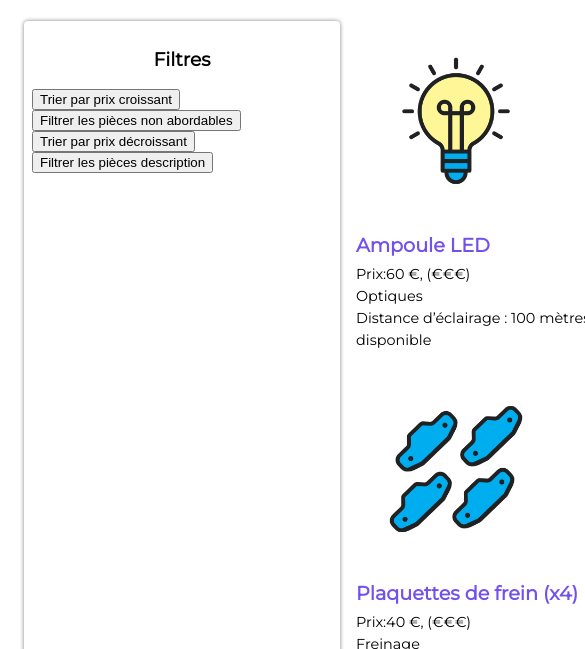
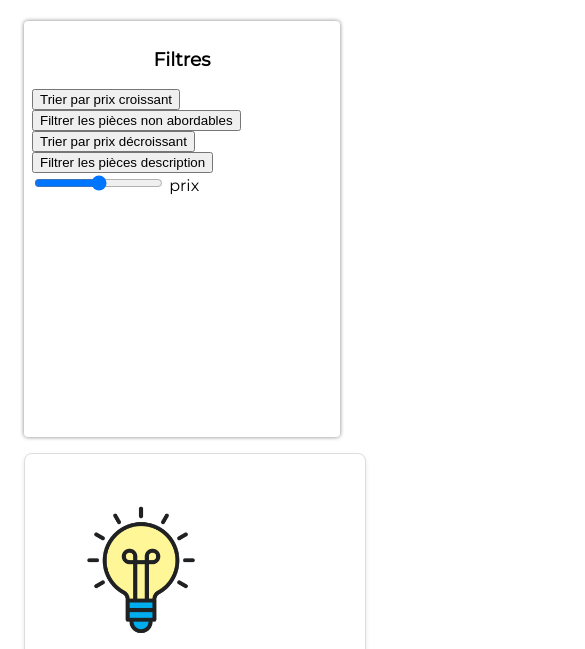
Before and after one commit to clementR97/JSDOM, a website: page index.html in a window 390 px wide. Shown: the part 195-844 px from the top of the page, 585 px wide, since content can reach past the window. Drawn offline with Linux system fonts and the light colour scheme.

Commit message:
Ajout d'un curseur pour filtrer les pièces automobiles par prix dans index.html. Mise à jour de pieces.js pour intégrer la génération dynamique des fiches produits en fonction des filtres appliqués.

```diff
--- a/index.html
+++ b/index.html
@@ -23,6 +23,17 @@
 				<br>
 				<button class="btn-filtrer-descrip">Filtrer les pièces description</button>
 
+				<div>
+				<input
+					type="range"
+					id="prix"
+					name="prix"
+					min="0"
+					max="60"
+
+					step="5" />
+  				 <label for="cowbell">prix</label>
+				</div>
 			</section>
 
 			<!-- Fiches produits -->
--- a/pieces.js
+++ b/pieces.js
@@ -1,81 +1,198 @@
-// Récupération des pièces depuis le fichier JSON
-const reponse = await fetch("pieces-autos.json");
-const pieces = await reponse.json();
-//const article = pieces[0];
-for(const article of pieces){
-const imageElement = document.createElement("img");
-imageElement.src = article.image;
+// // Récupération des pièces depuis le fichier JSON
+// const reponse = await fetch("pieces-autos.json");
+// const pieces = await reponse.json();
+// //const article = pieces[0];
+// for(const article of pieces){
+// const imageElement = document.createElement("img");
+// imageElement.src = article.image;
 
-const nomElement = document.createElement("h2");
-nomElement.innerText = article.nom;
+// const nomElement = document.createElement("h2");
+// nomElement.innerText = article.nom;
 
-const prixElement = document.createElement("p");
-prixElement.innerText = `Prix:${article.prix} €, (${article.prix<35?"€":"€€€"}) `;
+// const prixElement = document.createElement("p");
+// prixElement.innerText = `Prix:${article.prix} €, (${article.prix<35?"€":"€€€"}) `;
 
-const categorieElement = document.createElement("p");
-categorieElement.innerText = `${article.categorie??"(aucune catégorie)"}`;
+// const categorieElement = document.createElement("p");
+// categorieElement.innerText = `${article.categorie??"(aucune catégorie)"}`;
 
-const descriptionArticle = document.createElement("p");
-descriptionArticle.innerText = `${article.description??"(aucune description)"}`;
+// const descriptionArticle = document.createElement("p");
+// descriptionArticle.innerText = `${article.description??"(aucune description)"}`;
 
-const disponibiliter = document.createElement("p");
-disponibiliter.innerText = `${article.disponibilite?"disponible":"non disponible"}`;
+// const disponibiliter = document.createElement("p");
+// disponibiliter.innerText = `${article.disponibilite?"disponible":"non disponible"}`;
 
-// creer une div
-const div = document.createElement("div")
+// // creer une div
+// const div = document.createElement("div")
 
-const sectionFiches = document.querySelector(".fiches");
+// const sectionFiches = document.querySelector(".fiches");
 
-sectionFiches.appendChild(div);
+// sectionFiches.appendChild(div);
 
-div.appendChild(imageElement)
-div.appendChild(nomElement)
-div.appendChild(prixElement)
-div.appendChild(categorieElement)
-div.appendChild(descriptionArticle)
-div.appendChild(disponibiliter)
+// div.appendChild(imageElement)
+// div.appendChild(nomElement)
+// div.appendChild(prixElement)
+// div.appendChild(categorieElement)
+// div.appendChild(descriptionArticle)
+// div.appendChild(disponibiliter)
+// }
+
+// const trier = document.querySelector(".btn-trier");
+// trier.addEventListener("click",function(){
+//     const piecesOrdonnees = Array.from(pieces);
+//     piecesOrdonnees.sort(function(a,b){
+//         return a.prix - b.prix;
+//     });
+//     console.log(piecesOrdonnees);
+// })
+
+// // const filtre = document.querySelector(".btn-filtrer");
+// // filtre.addEventListener("click",function(){
+
+// //     const piecesFilter = pieces.filtre(function(piece){
+// //         return piece.prix <= 35;
+// //     });
+
+// // });
+// const boutonFiltrer = document.querySelector(".btn-filtrer");
+
+// boutonFiltrer.addEventListener("click", function () {
+//    const piecesFiltrees = pieces.filter(function (piece) {
+//        return piece.prix <= 35;
+//    });
+//    console.log(piecesFiltrees)
+//  } );
+
+//  const triedecroisant = document.querySelector(".btn-trier-decroi");
+//  triedecroisant.addEventListener("click",()=>{
+
+//     const piecesdecroisant = pieces.sort((a,b)=>{
+//         return b.prix - a.prix;
+//     });
+//     console.log(piecesdecroisant);
+//  });
+
+//  const filtredescription = document.querySelector(".btn-filtrer-descrip");
+//  filtredescription.addEventListener("click",()=>{
+
+//     const piecesFiltrees = pieces.filter((piece)=>{
+//         return piece.description;
+//     })
+//     console.log(piecesFiltrees);
+//  });
+
+
+//  const noms = pieces.map(piece => piece.nom);
+//  for(let i=pieces.length-1 ;i>=0 ;i--){
+//     if(pieces[i].prix > 35){
+//         noms.splice(i,1);
+//     }
+//  }
+//  console.log(noms);
+
+//  const nomDisponible = pieces.map(piece => piece.nom);
+//  const prixDisponible = pieces.map(piece => piece.prix);
+//  const disponiblePiece = pieces.map(piece=>piece.disponibilite);
+//  for(let i = pieces.length-1; i>=0;i--){
+//     if(disponiblePiece[i]== false){
+//         nomDisponible.splice(i,1);
+//         prixDisponible.splice(i,1);
+
+//     }
+//  }
+
+
+
+
+
+// const listeUl = document.createElement('ul');
+// const disponibleElements = document.createElement('ul');
+
+// for(let i=0; i< noms.length; i++){
+//     const listeLi = document.createElement('li');
+//     const listeElements = document.createElement('li');
+//     listeLi.innerText = `${noms[i]}`
+
+//     listeElements.innerText = `${nomDisponible[i]} - ${prixDisponible[i].toFixed(2)}€`
+//     listeUl.appendChild(listeLi);
+//     disponibleElements.appendChild(listeElements);
+// }
+// document.querySelector('.abordable').appendChild(listeUl)
+// document.querySelector('.disponibles').appendChild(disponibleElements)
+// document.querySelector(".fiches").innerHTML = '';
+
+
+const pieces = await fetch("pieces-autos.json").then(pieces=>pieces.json());
+
+// generer tout la page web
+
+function genererPage(pieces){
+    for(let i=0;i<pieces.length;i++){
+        const pieceElement = document.createElement('article');
+        const ImageElement = document.createElement('img');
+        ImageElement.src = pieces[i].image;
+        pieceElement.appendChild(ImageElement);
+
+        const NomElement = document.createElement('h2');
+        NomElement.innerText = pieces[i].nom;
+        pieceElement.appendChild(NomElement);
+
+        const prixElement = document.createElement('p');
+        prixElement.innerText = pieces[i].prix.toFixed(2);
+        pieceElement.appendChild(prixElement);
+
+        const categorieElement = document.createElement('p');
+        categorieElement.innerText = pieces[i].categorie;
+        pieceElement.appendChild(categorieElement);
+
+
+        const sectionFiches = document.querySelector('.fiches');
+        sectionFiches.appendChild(pieceElement);
+        document.body.appendChild(sectionFiches);
     }
+}
+genererPage(pieces);
 
-const trier = document.querySelector(".btn-trier");
-trier.addEventListener("click",function(){
+
+
+
+const boutonTrier = document.querySelector(".btn-trier");
+boutonTrier.addEventListener("click",function(){
     const piecesOrdonnees = Array.from(pieces);
          piecesOrdonnees.sort(function(a,b){
              return a.prix - b.prix;
          });
-    console.log(piecesOrdonnees);
-})
 
-// const filtre = document.querySelector(".btn-filtrer");
-// filtre.addEventListener("click",function(){
+          document.querySelector('.fiches').innerHTML = "";
+          genererPage(piecesOrdonnees);
+});
 
-//     const piecesFilter = pieces.filtre(function(piece){
-//         return piece.prix <= 35;
-//     });
-
-// });
-const boutonFiltrer = document.querySelector(".btn-filtrer");
-
-boutonFiltrer.addEventListener("click", function () {
-   const piecesFiltrees = pieces.filter(function (piece) {
+const boutonFiltre = document.querySelector('.btn-filtrer');
+boutonFiltre.addEventListener("click",()=>{
+    const piecesFiltrer = pieces.filter((piece)=> {
                 return piece.prix <= 35;
             });
-   console.log(piecesFiltrees)
- } );
 
- const triedecroisant = document.querySelector(".btn-trier-decroi");
- triedecroisant.addEventListener("click",()=>{
+            document.querySelector('.fiches').innerHTML = "";
+            genererPage(piecesFiltrer);
+          });
 
+
+const boutonDecroissant = document.querySelector('.btn-trier-decroi');
+boutonDecroissant.addEventListener("click",()=>{
     const piecesdecroisant = pieces.sort((a,b)=>{
                 return b.prix - a.prix;
              });
-    console.log(piecesdecroisant);
+             document.querySelector('.fiches').innerHTML = "";
+             genererPage(piecesdecroisant);
 });
 
 const filtredescription = document.querySelector(".btn-filtrer-descrip");
  filtredescription.addEventListener("click",()=>{
-
      const piecesFiltrees = pieces.filter((piece)=>{
          return piece.description;
      })
-    console.log(piecesFiltrees);
+     document.querySelector('.fiches').innerHTML = "";
+     genererPage(piecesFiltrees);
 });
+
+// controler
```
Lines whose indentation alone changed are shown as unchanged.
